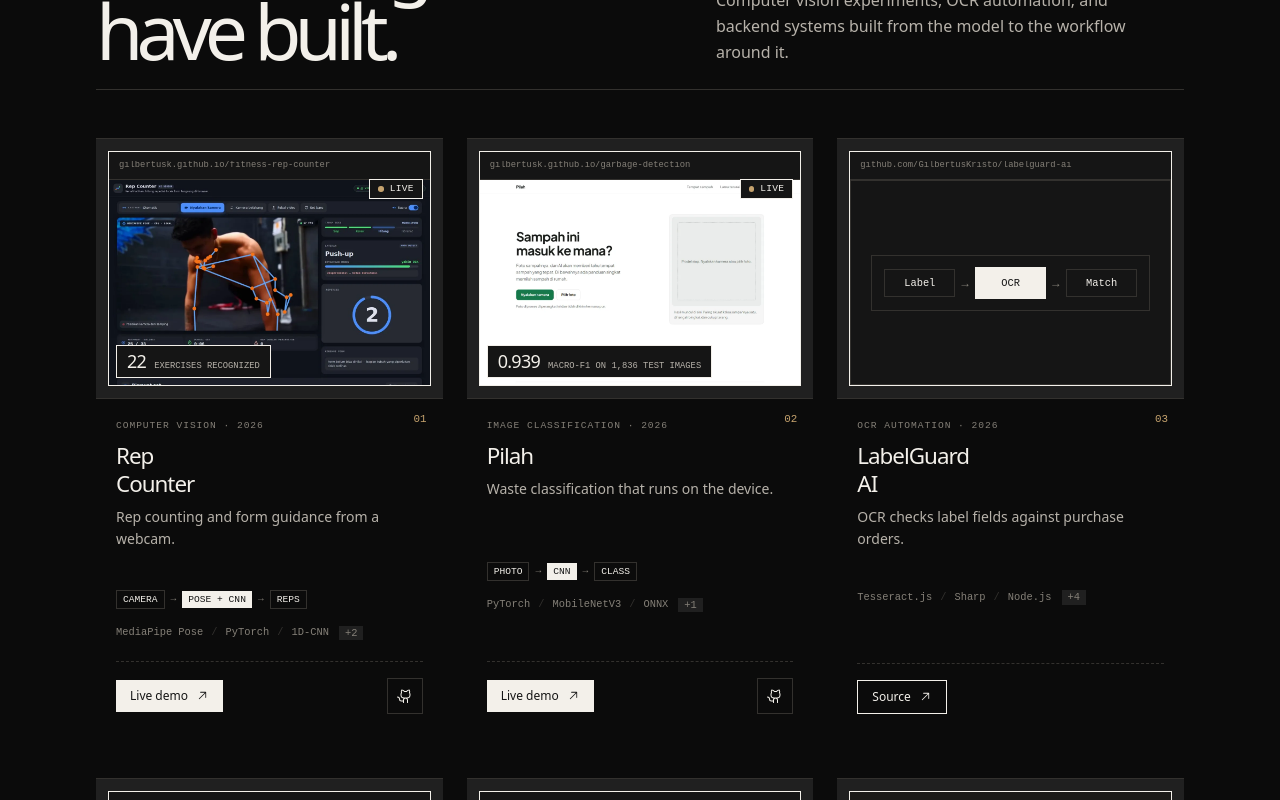
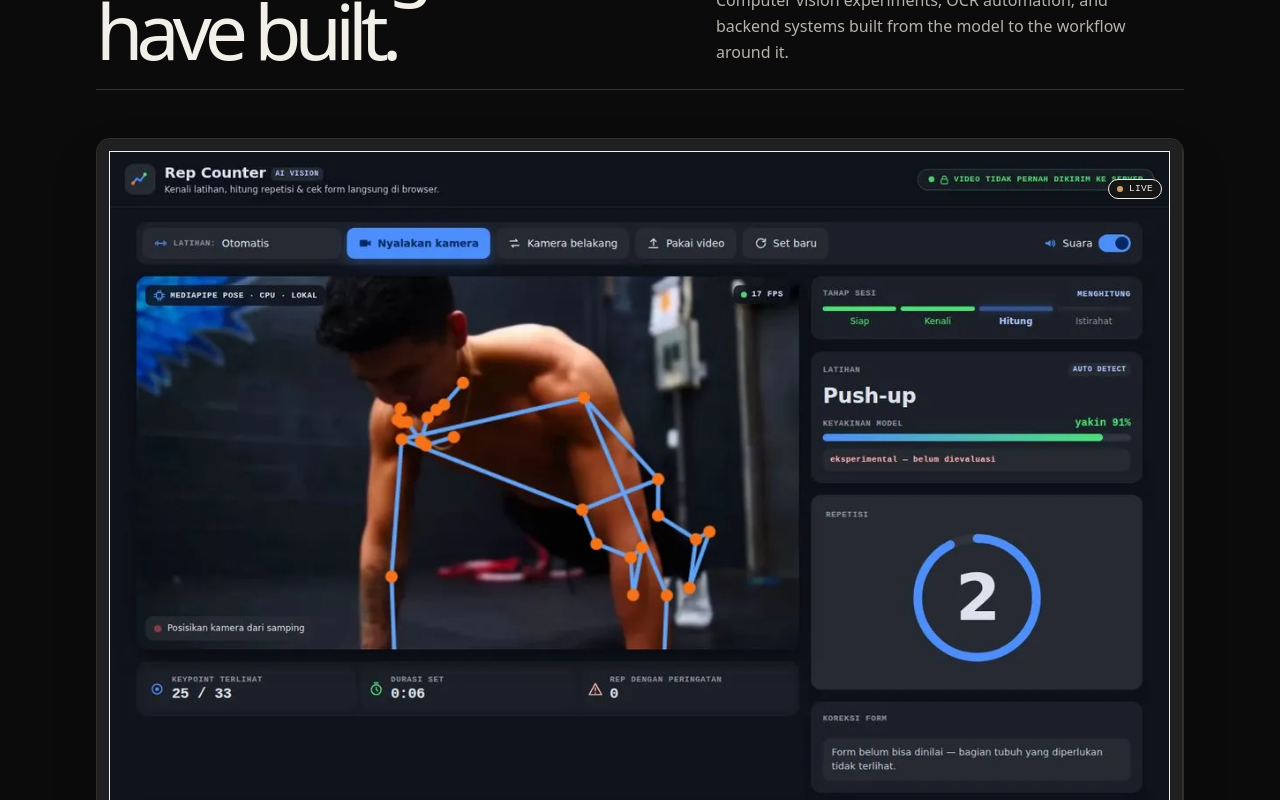
Before and after one commit to gilbertusk/portfolio, a React (Vite) app: page / in a window 1280 px wide. Shown: the part 2140-2940 px from the top of the page. Built offline with nearby package versions, Linux system fonts and the light colour scheme.

Commit message:
Polish project showcase for stronger portfolio impact

```diff
--- a/src/components/sections/ProjectCard.tsx
+++ b/src/components/sections/ProjectCard.tsx
@@ -21,31 +21,12 @@ function getStatusLabel(project: Project) {
   return project.isPrivate ? 'Private' : undefined
 }
 
-/** What the preview's address bar shows: the live host, else the repo or docs path. */
-function getPreviewAddress(project: Project) {
-  const link = project.links.find(isLiveLink) ?? project.links[0]
-  if (!link) return `~/${project.id}`
-
-  const { host, pathname } = new URL(link.href)
-  return `${host}${pathname}`.replace(/\/$/, '')
-}
-
-function BrowserBar({ address }: { address: string }) {
-  return (
-    <div aria-hidden className="flex h-7 flex-none items-center border-b border-line bg-surface px-2.5">
-      <span className="min-w-0 truncate font-mono text-[0.55rem] leading-none text-subtle">
-        {address}
-      </span>
-    </div>
-  )
-}
-
 function MetricBadge({ project }: { project: Project }) {
   const metric = project.metrics?.[0]
   if (!metric) return null
 
   return (
-    <p className="absolute bottom-5 left-5 z-10 flex max-w-[70%] items-baseline gap-2 border border-ink bg-surface px-2.5 py-1.5 text-ink">
+    <p className="project-metric absolute bottom-5 left-5 z-10 flex max-w-[70%] items-baseline gap-2 border border-ink bg-surface px-2.5 py-1.5 text-ink">
       <span className="text-lg leading-none font-medium tracking-[-0.04em]">{metric.value}</span>
       <span className="truncate font-mono text-[0.55rem] leading-none text-muted uppercase">{metric.label}</span>
     </p>
@@ -54,7 +35,7 @@ function MetricBadge({ project }: { project: Project }) {
 
 function StatusChip({ label }: { label: string }) {
   return (
-    <span className="absolute top-10 right-5 z-10 inline-flex items-center gap-1.5 border border-ink bg-surface px-2 py-1 font-mono text-[0.6rem] leading-none tracking-wide text-ink uppercase">
+    <span className="project-status absolute top-10 right-5 z-10 inline-flex items-center gap-1.5 border border-ink bg-surface px-2 py-1 font-mono text-[0.6rem] leading-none tracking-wide text-ink uppercase">
       {label === 'Live' && <span aria-hidden className="project-live-dot" />}
       {label === 'Private' && <LockSimpleIcon aria-hidden size={10} />}
       {label}
@@ -106,12 +87,9 @@ function ProjectVisual({ project }: { project: Project }) {
     media = <ProjectNote project={project} />
   }
 
-  const hasTerminal = !project.image && !project.flow
-
   return (
     <div className="project-visual-mat relative aspect-[4/3] border-b border-line">
       <div className="project-visual-frame absolute inset-3 flex flex-col overflow-hidden border border-ink bg-surface-2">
-        {!hasTerminal && <BrowserBar address={getPreviewAddress(project)} />}
         <div className="min-h-0 flex-1">{media}</div>
       </div>
       {statusLabel && <StatusChip label={statusLabel} />}
@@ -163,7 +141,7 @@ function ProjectFooter({ project }: { project: Project }) {
   const { primary, secondary } = splitLinks(project.links)
 
   return (
-    <div className="mt-auto flex items-center justify-between gap-3 border-t border-dashed border-line pt-4">
+    <div className="project-footer mt-auto flex items-center justify-between gap-3 border-t border-dashed border-line pt-4">
       {primary ? (
         <a
           href={primary.href}
--- a/src/index.css
+++ b/src/index.css
@@ -72,6 +72,88 @@
   :focus-visible {
     outline: 2px solid var(--accent);
     outline-offset: 4px;
+  }
+}
+
+@layer components {
+  /* A case-study rhythm: one lead project, then quieter supporting work. */
+  .project-grid {
+    grid-template-columns: repeat(2, minmax(0, 1fr));
+    gap: 1.5rem;
+    margin-top: 3rem;
+  }
+
+  .project-card,
+  .project-card-featured {
+    display: flex;
+    grid-column: auto;
+    min-width: 0;
+    flex-direction: column;
+    overflow: hidden;
+    border: 1px solid rgb(243 240 234 / 0.12);
+    border-radius: 0.9rem;
+    background: var(--surface);
+    box-shadow: 0 1.5rem 3rem rgb(0 0 0 / 0.16);
+    transition: transform 260ms cubic-bezier(0.16, 1, 0.3, 1), border-color 260ms ease, box-shadow 260ms ease;
+  }
+
+  .project-card:hover,
+  .project-card:focus-within {
+    transform: translateY(-0.4rem);
+    border-color: rgb(198 163 110 / 0.55);
+    box-shadow: 0 1.8rem 3.5rem rgb(0 0 0 / 0.28);
+  }
+
+  .project-card-featured {
+    display: grid;
+    grid-column: 1 / -1;
+    grid-template-columns: minmax(0, 1.35fr) minmax(19rem, 0.65fr);
+  }
+
+  .project-card .project-visual-mat,
+  .project-card-featured .project-visual-mat {
+    min-height: 0;
+    aspect-ratio: 16 / 9;
+    border: 0;
+    background: var(--surface-2);
+  }
+
+  .project-card-featured .project-visual-mat {
+    aspect-ratio: auto;
+    min-height: 23rem;
+    border-right: 1px solid rgb(243 240 234 / 0.12);
+  }
+
+  .project-card .project-visual-frame,
+  .project-card-featured .project-visual-frame {
+    inset: 0;
+    border: 0;
+    background: var(--surface-2);
+  }
+
+  .project-card > div:last-child,
+  .project-card-featured > div:last-child {
+    justify-content: flex-start;
+    padding: 1.35rem;
+  }
+
+  .project-card-featured > div:last-child { justify-content: center; padding: clamp(1.5rem, 4vw, 3rem); }
+  .project-card h3,
+  .project-card-featured h3 { max-width: 13ch; font-size: clamp(1.35rem, 2.5vw, 2.15rem); line-height: 0.98; }
+  .project-card-number { top: 1rem; right: 1rem; }
+  .project-status { top: 1rem; right: 1rem; border: 1px solid rgb(243 240 234 / 0.3); border-radius: 999px; background: rgb(11 11 11 / 0.68); padding: 0.4rem 0.65rem; color: #f3f0ea; backdrop-filter: blur(0.5rem); }
+  .project-metric { bottom: 1rem; left: 1rem; border: 0; border-radius: 0.45rem; background: rgb(11 11 11 / 0.8); color: #f3f0ea; box-shadow: none; backdrop-filter: blur(0.5rem); }
+  .project-metric span:last-child { color: rgb(243 240 234 / 0.68); }
+  .project-footer { margin-top: 1.5rem; border-top: 1px solid rgb(243 240 234 / 0.14); border-style: solid; padding-top: 1rem; }
+  .project-footer .group\/primary { border-radius: 999px; padding: 0.55rem 0.9rem; }
+  .project-flow { border: 0; background: var(--surface); }
+  .project-flow span { border-radius: 0.4rem; border-color: rgb(243 240 234 / 0.2); }
+
+  @media (max-width: 767px) {
+    .project-grid { grid-template-columns: 1fr; gap: 1.25rem; margin-top: 2rem; }
+    .project-card-featured { display: flex; }
+    .project-card-featured .project-visual-mat { min-height: 0; aspect-ratio: 16 / 9; border-right: 0; }
+    .project-card-featured > div:last-child { padding: 1.35rem; }
   }
 }
 
@@ -563,3 +645,30 @@
     .project-card-featured .project-visual-mat { aspect-ratio: 16 / 9; }
   }
 }
+
+@layer components {
+  .project-grid { grid-template-columns: repeat(2, minmax(0, 1fr)); gap: 1.5rem; margin-top: 3rem; }
+  .project-card, .project-card-featured { display: flex; grid-column: auto; min-width: 0; flex-direction: column; gap: 0; overflow: hidden; border: 1px solid rgb(243 240 234 / 0.12); border-radius: 0.9rem; background: var(--surface); box-shadow: 0 1.5rem 3rem rgb(0 0 0 / 0.16); transition: transform 260ms cubic-bezier(0.16, 1, 0.3, 1), border-color 260ms ease, box-shadow 260ms ease; }
+  .project-card:hover, .project-card:focus-within { transform: translateY(-0.4rem); border-color: rgb(198 163 110 / 0.55); box-shadow: 0 1.8rem 3.5rem rgb(0 0 0 / 0.28); }
+  .project-card-featured { display: grid; grid-column: 1 / -1; grid-template-columns: minmax(0, 1.35fr) minmax(19rem, 0.65fr); }
+  .project-card .project-visual-mat, .project-card-featured .project-visual-mat { min-height: 0; aspect-ratio: 16 / 9; border: 0; background: var(--surface-2); }
+  .project-card-featured .project-visual-mat { aspect-ratio: auto; min-height: 23rem; border-right: 1px solid rgb(243 240 234 / 0.12); }
+  .project-card .project-visual-frame, .project-card-featured .project-visual-frame { inset: 0; border: 0; background: var(--surface-2); }
+  .project-card > div:last-child, .project-card-featured > div:last-child { justify-content: flex-start; padding: 1.35rem; }
+  .project-card-featured > div:last-child { justify-content: center; padding: clamp(1.5rem, 4vw, 3rem); }
+  .project-card h3, .project-card-featured h3 { max-width: 13ch; font-size: clamp(1.35rem, 2.5vw, 2.15rem); line-height: 0.98; }
+  .project-card-number { top: 1rem; right: 1rem; }
+  .project-status { top: 1rem; right: 1rem; border: 1px solid rgb(243 240 234 / 0.3); border-radius: 999px; background: rgb(11 11 11 / 0.68); padding: 0.4rem 0.65rem; color: #f3f0ea; backdrop-filter: blur(0.5rem); }
+  .project-metric { bottom: 1rem; left: 1rem; border: 0; border-radius: 0.45rem; background: rgb(11 11 11 / 0.8); color: #f3f0ea; box-shadow: none; backdrop-filter: blur(0.5rem); }
+  .project-metric span:last-child { color: rgb(243 240 234 / 0.68); }
+  .project-footer { margin-top: 1.5rem; border-top: 1px solid rgb(243 240 234 / 0.14); border-style: solid; padding-top: 1rem; }
+  .project-footer .group\/primary { border-radius: 999px; padding: 0.55rem 0.9rem; }
+  .project-flow { border: 0; background: var(--surface); }
+  .project-flow span { border-radius: 0.4rem; border-color: rgb(243 240 234 / 0.2); }
+  @media (max-width: 767px) {
+    .project-grid { grid-template-columns: 1fr; gap: 1.25rem; margin-top: 2rem; }
+    .project-card-featured { display: flex; }
+    .project-card-featured .project-visual-mat { min-height: 0; aspect-ratio: 16 / 9; border-right: 0; }
+    .project-card-featured > div:last-child { padding: 1.35rem; }
+  }
+}
```
